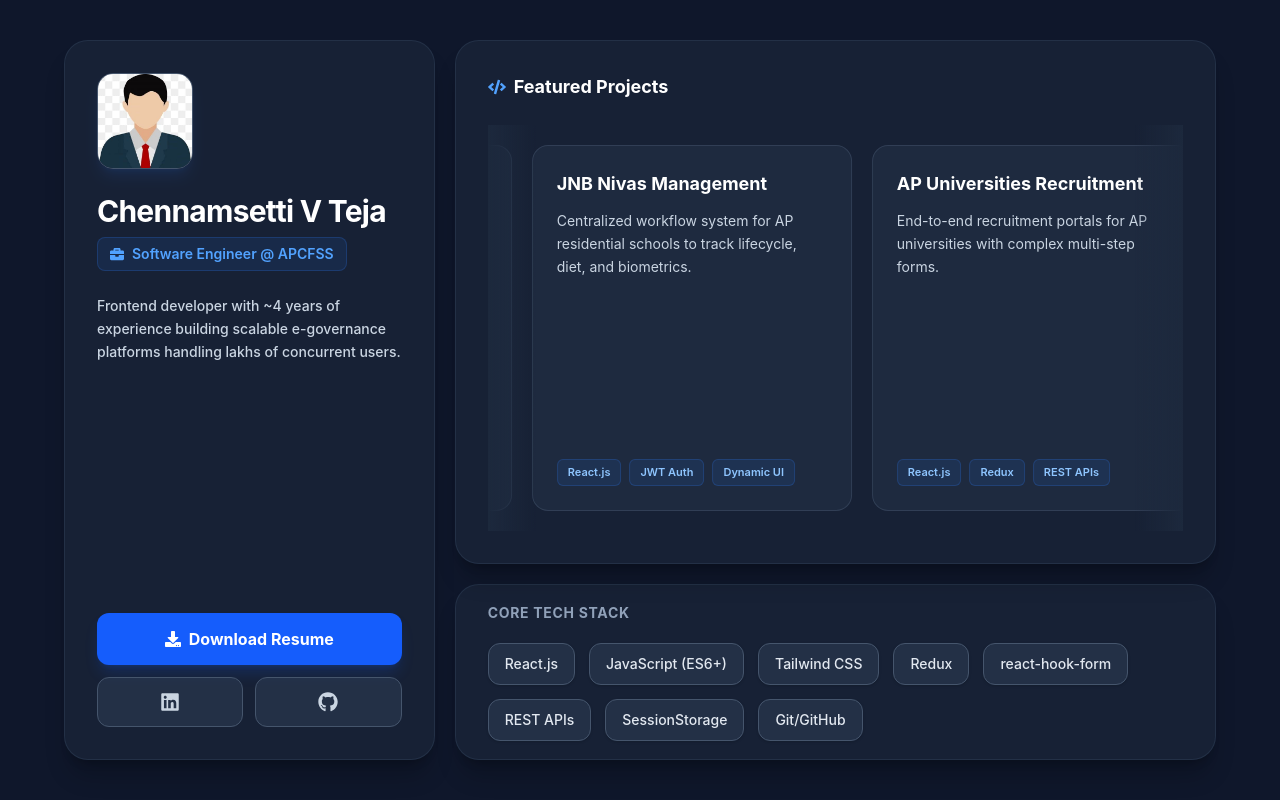
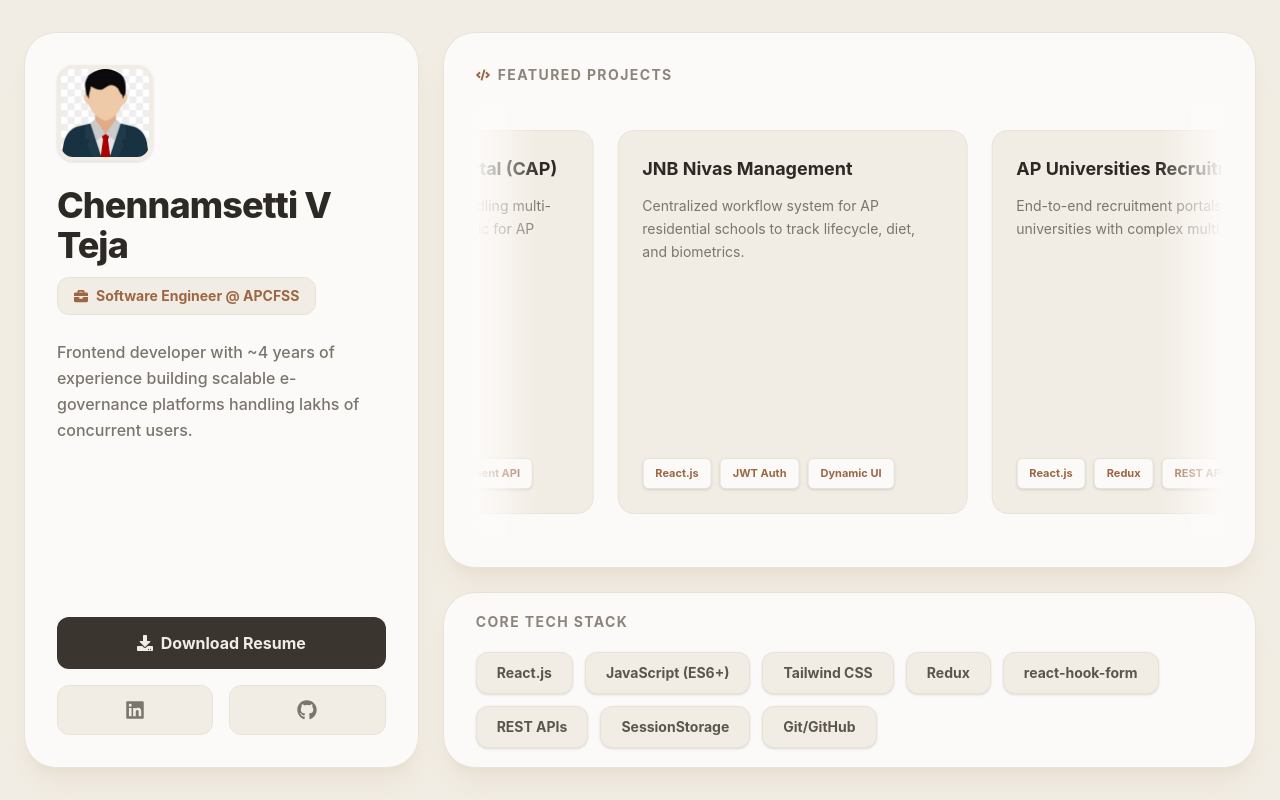
Before and after one commit to venkatateja1435/teja-portfolio, a React (Vite) app: page / in a window 1280 px wide. Built offline with nearby package versions, Linux system fonts and the light colour scheme.

Commit message:
Added Bento UI and light-dark theme

```diff
--- a/src/App.jsx
+++ b/src/App.jsx
@@ -28,76 +28,75 @@ function App() {
   const infiniteProjects = [...projects, ...projects];
 
   return (
-    // Pure black theesesi, manchi Slate-900 background pettanu
-    <div className="h-screen w-full bg-slate-900 text-slate-200 font-sans overflow-hidden flex items-center justify-center p-4 md:p-8 selection:bg-blue-500 selection:text-white">
+    // 'min-h-screen' and 'overflow-x-hidden' allow mobile to scroll vertically, while 'md:overflow-hidden' locks it on desktop
+    <div className="min-h-screen md:h-screen w-full bg-[#F2EDE4] text-[#2D2A26] font-sans overflow-x-hidden md:overflow-hidden flex items-center justify-center p-4 md:p-6 selection:bg-[#D9CDB8] selection:text-[#2D2A26]">
 
-      <div className="w-full max-w-6xl h-[90vh] grid grid-cols-1 md:grid-cols-12 gap-5">
+      {/* 'flex-col' for mobile (stacking), 'grid' for desktop (bento box) */}
+      <div className="w-full max-w-7xl h-auto md:h-[92vh] flex flex-col md:grid md:grid-cols-12 gap-6 my-4 md:my-0">
 
         {/* Left Side: Profile Card */}
-        <div className="col-span-1 md:col-span-4 bg-slate-800/60 border border-slate-700/50 rounded-3xl p-8 flex flex-col justify-between shadow-xl shadow-black/20">
-          <div>
+        <div className="col-span-1 md:col-span-4 bg-[#FCFAF8] border border-[#E8E3D9] rounded-[2rem] p-6 md:p-8 flex flex-col justify-between shadow-xl shadow-[#D9CDB8]/30 relative overflow-hidden group">
+
+          <div className="relative z-10">
             <img
               src={profilePic}
               alt="Venkata Teja"
-              onError={(e) => { e.target.src = "https://ui-avatars.com/api/?name=Venkata+Teja&background=3b82f6&color=fff&size=256" }}
-              className="w-24 h-24 rounded-2xl mb-6 object-cover border border-slate-600 shadow-lg shadow-blue-500/10"
+              onError={(e) => { e.target.src = "https://ui-avatars.com/api/?name=Venkata+Teja&background=9C6644&color=fff&size=256" }}
+              className="w-20 h-20 md:w-24 md:h-24 rounded-2xl mb-6 object-cover border-4 border-[#F2EDE4] shadow-sm group-hover:scale-105 transition-transform duration-500"
             />
 
-            <h1 className="text-3xl font-bold text-white tracking-tight mb-2">Chennamsetti V Teja</h1>
-            <p className="text-blue-400 font-semibold flex items-center gap-2 mb-6 text-sm bg-blue-500/10 w-fit px-3 py-1.5 rounded-lg border border-blue-500/20">
-              <FaBriefcase /> Software Engineer @ APCFSS
-            </p>
+            <h1 className="text-3xl md:text-4xl font-extrabold text-[#2D2A26] tracking-tight mb-3">
+              Chennamsetti V Teja
+            </h1>
 
-            {/* Text color bright chesanu */}
-            <p className="text-slate-300 text-sm leading-relaxed font-medium">
+            <div className="flex items-center gap-2 mb-6 text-xs md:text-sm font-bold text-[#9C6644] bg-[#F2EDE4] w-fit px-3 md:px-4 py-2 rounded-xl border border-[#E8E3D9]">
+              <FaBriefcase className="text-[#9C6644]" />
+              <span>Software Engineer @ APCFSS</span>
+            </div>
+
+            <p className="text-[#7A756D] text-sm md:text-base leading-relaxed font-medium">
               Frontend developer with ~4 years of experience building scalable e-governance platforms handling lakhs of concurrent users.
             </p>
           </div>
 
-          <div className="space-y-3 mt-6">
-            <a
-  href="/VenkataTejaChennamsetti_ReactDev_Resume.pdf"
-  download="Venkata_Teja_Resume.pdf"
-  className="w-full bg-blue-600 text-white py-3.5 rounded-xl font-bold flex items-center justify-center gap-2 hover:bg-blue-500 transition-colors shadow-lg shadow-blue-600/20"
->
-  <FaDownload /> Download Resume
-</a>
-            <div className="flex gap-3">
-              <a href="https://www.linkedin.com/in/chennamsetti-venkatateja-7a21a7325" target="_blank" rel="noopener noreferrer" className="flex-1 bg-slate-700/50 py-3.5 rounded-xl flex items-center justify-center text-xl text-slate-300 hover:bg-[#0a66c2] hover:text-white hover:border-[#0a66c2] transition-all border border-slate-600">
+          <div className="space-y-4 mt-8 relative z-10">
+            <a href="/resume.pdf" download="Venkata_Teja_Resume.pdf" className="w-full bg-[#3A352F] text-[#F2EDE4] py-3.5 rounded-xl font-bold flex items-center justify-center gap-2 hover:bg-[#2D2A26] hover:shadow-lg hover:shadow-[#3A352F]/20 transition-all">
+              <FaDownload /> Download Resume
+            </a>
+            <div className="flex gap-4">
+              <a href="https://www.linkedin.com/in/chennamsetti-venkatateja-7a21a7325" target="_blank" rel="noopener noreferrer" className="flex-1 bg-[#F2EDE4] py-3.5 rounded-xl flex items-center justify-center text-xl text-[#7A756D] hover:text-[#0a66c2] hover:bg-[#E8E3D9] hover:border-[#0a66c2]/30 transition-all border border-[#E8E3D9]">
                 <FaLinkedin />
               </a>
-              <a href="https://github.com/venkatateja1435" target="_blank" rel="noopener noreferrer" className="flex-1 bg-slate-700/50 py-3.5 rounded-xl flex items-center justify-center text-xl text-slate-300 hover:bg-white hover:text-black hover:border-white transition-all border border-slate-600">
+              <a href="https://github.com/venkatateja1435" target="_blank" rel="noopener noreferrer" className="flex-1 bg-[#F2EDE4] py-3.5 rounded-xl flex items-center justify-center text-xl text-[#7A756D] hover:text-[#2D2A26] hover:bg-[#E8E3D9] transition-all border border-[#E8E3D9]">
                 <FaGithub />
               </a>
             </div>
           </div>
         </div>
 
-        {/* Right Side: Projects and Skills */}
-        <div className="col-span-1 md:col-span-8 flex flex-col gap-5 h-full">
+        {/* Right Side */}
+        <div className="col-span-1 md:col-span-8 flex flex-col gap-6 h-full">
 
           {/* Projects Section */}
-          <div className="flex-1 bg-slate-800/60 border border-slate-700/50 rounded-3xl p-6 md:p-8 flex flex-col overflow-hidden relative shadow-xl shadow-black/20">
-            <h2 className="text-lg font-bold text-white mb-6 flex items-center gap-2">
-              <FaCode className="text-blue-400" /> Featured Projects
+          <div className="flex-1 min-h-[380px] md:min-h-0 bg-[#FCFAF8] border border-[#E8E3D9] rounded-[2rem] p-6 md:p-8 flex flex-col overflow-hidden relative shadow-xl shadow-[#D9CDB8]/30">
+            <h2 className="text-xs md:text-sm font-bold text-[#8C857B] mb-6 flex items-center gap-2 uppercase tracking-widest">
+              <FaCode className="text-[#9C6644]" /> Featured Projects
             </h2>
 
             <div className="w-full h-full overflow-hidden relative">
-              {/* Fade gradients updated to match new background */}
-              <div className="absolute inset-y-0 left-0 w-12 bg-gradient-to-r from-slate-800 to-transparent z-10 pointer-events-none"></div>
-              <div className="absolute inset-y-0 right-0 w-12 bg-gradient-to-l from-slate-800 to-transparent z-10 pointer-events-none"></div>
+              <div className="absolute inset-y-0 left-0 w-8 md:w-16 bg-gradient-to-r from-[#FCFAF8] to-transparent z-10 pointer-events-none"></div>
+              <div className="absolute inset-y-0 right-0 w-8 md:w-16 bg-gradient-to-l from-[#FCFAF8] to-transparent z-10 pointer-events-none"></div>
 
-              <div className="animate-scroll gap-5 h-full cursor-pointer flex items-center">
+              <div className="animate-scroll gap-4 md:gap-6 h-full cursor-pointer flex items-center">
                 {infiniteProjects.map((proj, idx) => (
-                  <div key={idx} className="w-[320px] h-[90%] bg-slate-700/30 rounded-2xl p-6 border border-slate-600/50 flex flex-col justify-between hover:border-blue-400/50 hover:bg-slate-700/50 hover:shadow-lg hover:shadow-blue-500/5 transition-all group shrink-0">
+                  <div key={idx} className="w-[280px] md:w-[350px] h-full md:h-[90%] bg-[#F2EDE4] rounded-2xl p-5 md:p-6 border border-[#E8E3D9] flex flex-col justify-between hover:border-[#D9CDB8] hover:shadow-md hover:shadow-[#D9CDB8]/40 transition-all group shrink-0">
                     <div>
-                      <h3 className="text-white font-bold mb-3 group-hover:text-blue-300 transition-colors text-lg">{proj.title}</h3>
-                      <p className="text-slate-300 text-sm leading-relaxed">{proj.desc}</p>
+                      <h3 className="text-[#2D2A26] font-bold mb-3 text-base md:text-lg group-hover:text-[#9C6644] transition-colors">{proj.title}</h3>
+                      <p className="text-[#7A756D] text-xs md:text-sm leading-relaxed">{proj.desc}</p>
                     </div>
-                    {/* Tags got proper colors */}
-                    <div className="flex gap-2 mt-5 flex-wrap">
+                    <div className="flex gap-2 mt-4 md:mt-6 flex-wrap">
                       {proj.tech.map((t, i) => (
-                        <span key={i} className="text-[11px] font-semibold bg-blue-500/10 text-blue-300 border border-blue-500/20 px-2.5 py-1 rounded-md">
+                        <span key={i} className="text-[10px] md:text-[11px] font-bold bg-[#FCFAF8] text-[#9C6644] border border-[#E8E3D9] px-2 md:px-3 py-1 md:py-1.5 rounded-md shadow-sm">
                           {t}
                         </span>
                       ))}
@@ -109,11 +108,11 @@ function App() {
           </div>
 
           {/* Core Tech Stack Section */}
-          <div className="h-auto md:h-44 bg-slate-800/60 border border-slate-700/50 rounded-3xl p-6 md:p-8 flex flex-col justify-center shadow-xl shadow-black/20">
-            <h2 className="text-sm font-bold text-slate-400 mb-5 uppercase tracking-wider">Core Tech Stack</h2>
-            <div className="flex flex-wrap gap-2.5 md:gap-3.5">
+          <div className="h-auto md:h-44 bg-[#FCFAF8] border border-[#E8E3D9] rounded-[2rem] p-6 md:p-8 flex flex-col justify-center shadow-xl shadow-[#D9CDB8]/30">
+            <h2 className="text-xs md:text-sm font-bold text-[#8C857B] mb-4 md:mb-5 uppercase tracking-widest">Core Tech Stack</h2>
+            <div className="flex flex-wrap gap-2 md:gap-3">
               {['React.js', 'JavaScript (ES6+)', 'Tailwind CSS', 'Redux', 'react-hook-form', 'REST APIs', 'SessionStorage', 'Git/GitHub'].map((skill, i) => (
-                <span key={i} className="bg-slate-700/50 border border-slate-600 text-slate-200 text-sm font-medium px-4 py-2.5 rounded-xl hover:bg-blue-600 hover:text-white hover:border-blue-500 transition-all cursor-default shadow-sm">
+                <span key={i} className="bg-[#F2EDE4] border border-[#E8E3D9] text-[#5C554D] text-xs md:text-sm font-bold px-3 md:px-5 py-2 md:py-2.5 rounded-xl hover:border-[#D9CDB8] hover:bg-[#E8E3D9] hover:text-[#2D2A26] transition-colors cursor-default shadow-sm">
                   {skill}
                 </span>
               ))}
--- a/src/index.css
+++ b/src/index.css
@@ -1,6 +1,5 @@
 @import "tailwindcss";
 
-/* Projects Auto Scroll Animation */
 @keyframes scroll {
   0% { transform: translateX(0); }
   100% { transform: translateX(-50%); }
@@ -9,10 +8,9 @@
 .animate-scroll {
   display: flex;
   width: max-content;
-  animation: scroll 25s linear infinite;
+  animation: scroll 35s linear infinite;
 }
 
-/* Mouse pettinappudu scroll aagipovadaniki */
 .animate-scroll:hover {
   animation-play-state: paused;
 }
```
Also changed, not shown: 1 other file (tests, documents, lock files or other folders).
